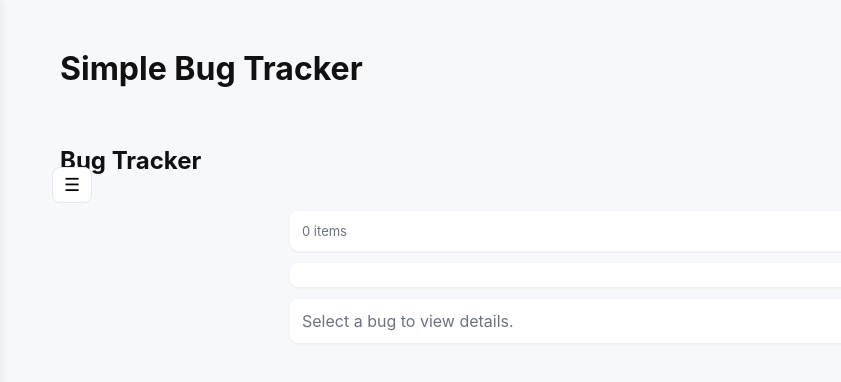
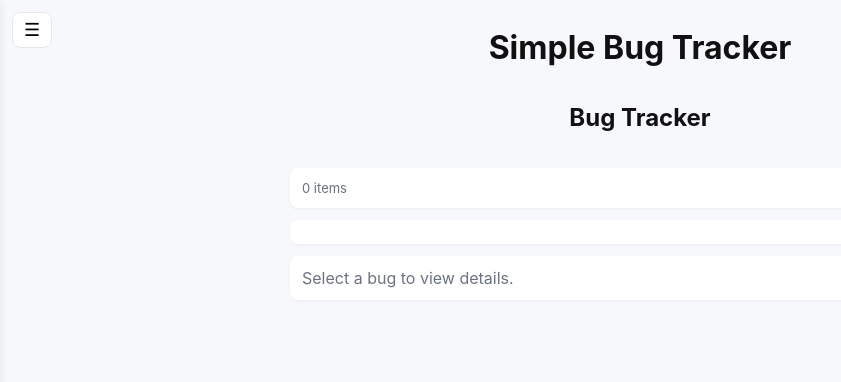
Before and after one commit to jnavarro30/bug-tracker, a Vue app: page / in a window 1280 px wide. Shown: the top 382 px of the page, without its empty margins (0-841 px from the left). Built offline with nearby package versions, Linux system fonts and the light colour scheme.

Commit message:
checkpoint

```diff
--- a/src/App.vue
+++ b/src/App.vue
@@ -1,6 +1,5 @@
 <template>
   <div class="container">
-    <div class="header">
     <button
       class="hamburger left"
       :aria-expanded="showDrawer"
@@ -9,13 +8,13 @@
     >
       &#9776;
     </button>
+    <div class="header">
       <h1>Simple Bug Tracker</h1>
     </div>
 
     <div>
       <div class="left-drawer" :class="{ open: showDrawer }">
         <div style="padding: 12px">
-          <h3 style="margin: 0 0 8px 0">New Bug</h3>
           <BugForm @save="create" @cancel="showDrawer = false" />
         </div>
       </div>
--- a/src/styles.css
+++ b/src/styles.css
@@ -21,9 +21,13 @@ body {
 }
 .header {
   display: flex;
-  justify-content: space-between;
+  justify-content: center;
   align-items: center;
   margin-bottom: 16px;
+}
+
+.header h1 {
+  margin: 0;
 }
 .card {
   background: var(--card);
@@ -94,10 +98,10 @@ body {
   font-size: 18px;
 }
 .hamburger.left {
-  position: absolute;
+  position: fixed;
   left: 12px;
-  top: 50%;
-  transform: translateY(-50%);
+  top: 12px;
+  z-index: 50;
 }
 .left-drawer {
   position: fixed;
```
Lines whose indentation alone changed are shown as unchanged.
